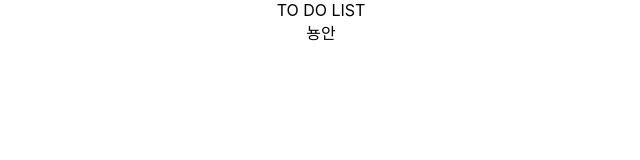
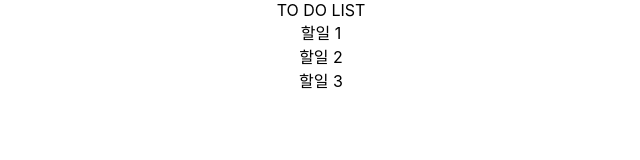
Before and after one commit to SPRAECT/todo-client, a React (Create React App) app in the folder todo-front/: page / in a window 1280 px wide. Shown: the top 160 px of the page, without its empty margins (319-959 px from the left). Built offline with nearby package versions, Linux system fonts and the light colour scheme.

Commit message:
🔨 메인화면

```diff
--- a/todo-front/src/App.js
+++ b/todo-front/src/App.js
@@ -1,7 +1,8 @@
-import React, {useEffect} from "react";
+import React, {useEffect, useState} from "react";
 import './App.css';
 import axios from "axios";
-import Template from "./components/Template";
+import Template from "./components/js/Template";
+import TodoList from "./components/js/TodoList";
 
 //useEffect 사용하면 앱이 처음 실행됐을 때 무언가 실행되도록 만들 수 있음
 
@@ -27,9 +28,33 @@ const App = () => {
   //   })
   // }
 
+  const [todos, setTodos] = useState([
+    {
+      id: 1,
+      user_id: 1,
+      content: "할일 1",
+      completed: true
+    },
+    {
+      id: 2,
+      user_id: 1,
+      content: "할일 2",
+      completed: false
+    },
+    {
+      id: 3,
+      user_id: 1,
+      content: "할일 3",
+      completed: true
+    }
+  ])
   return (
     <div className="App">
-      <Template>뇽안</Template>
+      <Template>
+        <TodoList
+        todos={todos}
+        />
+      </Template>
     </div>
   );
 }
--- /dev/null
+++ b/todo-front/src/components/js/TodoItem.js
@@ -0,0 +1 @@
+import React from "react";
--- /dev/null
+++ b/todo-front/src/components/js/TodoList.js
@@ -0,0 +1,8 @@
+import React from "react";
+
+const TodoList = ({todos}) => {
+    return <div>{todos.map(todo => (
+    <div>{todo.content}</div>))}</div>
+};
+
+export default TodoList;
```
Also changed, not shown: todo-front/src/components/css/Template.css (added), todo-front/src/components/css/TodoItem.css (added), todo-front/src/components/css/TodoList.css (added), todo-front/src/components/js/Template.js (renamed from todo-front/src/components/Template.js).
